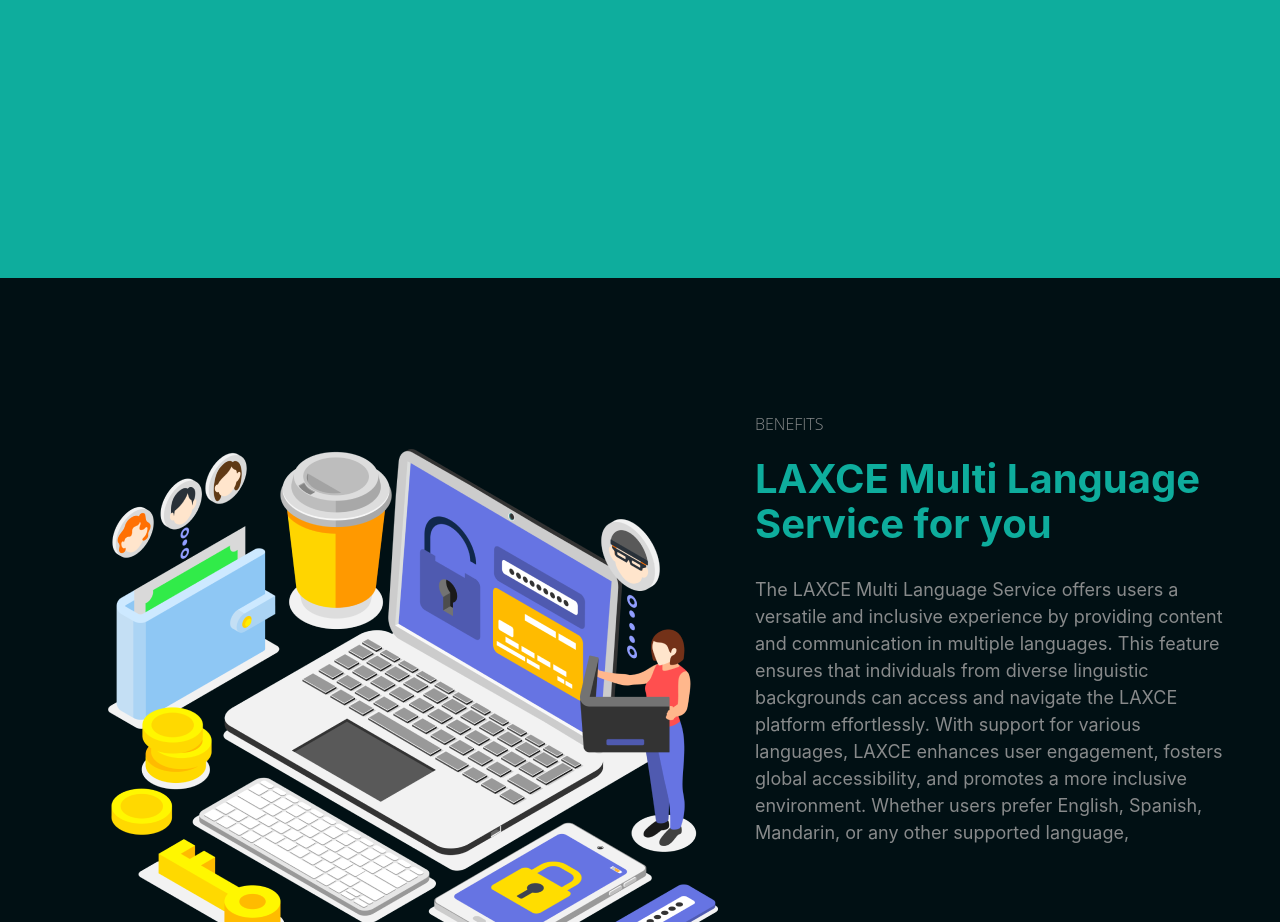
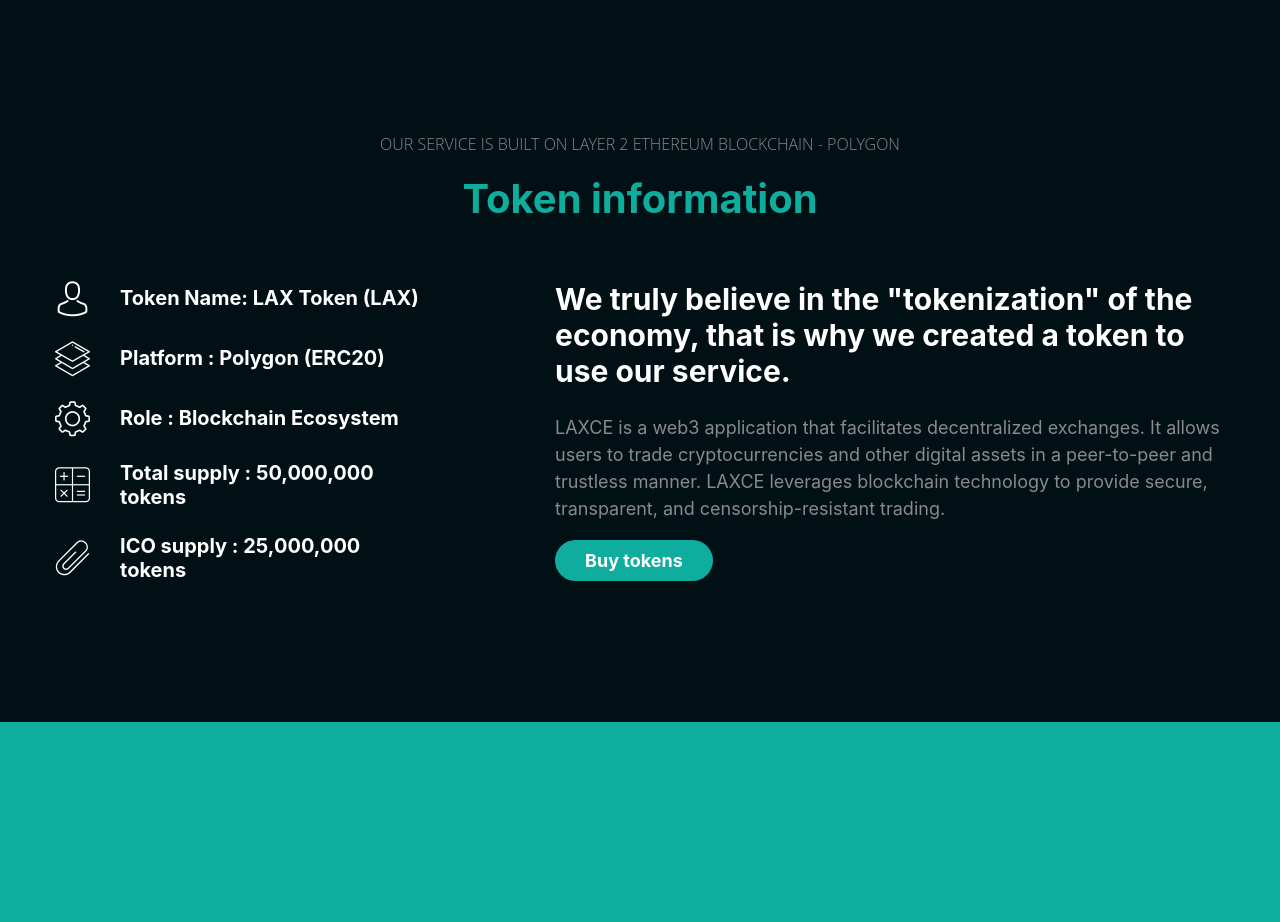
Before and after one commit to manitecno/Laxce-Website, a website: page about.html in a window 1280 px wide. Shown: the part 1180-2102 px from the top of the page. Drawn offline with nearby package versions, Linux system fonts and the light colour scheme.

Commit message:
Changes in Support

```diff
--- a/about.html
+++ b/about.html
@@ -151,6 +151,116 @@
 		</section>
 		<!-- end section -->
 
+
+		<section class="section" style="background: #011014;">
+			<div class=" grid grid--container">
+				<div class="section-heading section-heading--center  col-MB-60">
+					<h5 class="__subtitle">Our service is built on Layer 2 Ethereum Blockchain - Polygon </h5>
+
+					<h2 class="__title" style="color:rgba(14, 173, 157, 1)">Token information</h2>
+				</div>
+
+				<div class="row row--md-between">
+					<div class="col col--md-5 col--lg-4">
+						<div class="list-with-ico">
+							<!-- start item -->
+							<div class="list__item" data-aos="fade-right" data-aos-offset="50">
+								<div class="b-table">
+									<div class="cell v-middle">
+										<i class="ico fontello-avatar"></i>
+									</div>
+
+									<div class="cell v-middle">
+										<h5 style="color: #fff;">Token Name: LAX Token (LAX)</h5>
+									</div>
+								</div>
+							</div>
+							<!-- end item -->
+
+							<!-- start item -->
+							<div class="list__item" data-aos="fade-right" data-aos-offset="50">
+								<div class="b-table">
+									<div class="cell v-middle">
+										<i class="ico fontello-layer"></i>
+									</div>
+
+									<div class="cell v-middle">
+										<h5 style="color: #fff;">Platform : Polygon (ERC20)</h5>
+									</div>
+								</div>
+							</div>
+							<!-- end item -->
+
+							<!-- start item -->
+							<div class="list__item" data-aos="fade-right" data-aos-offset="50">
+								<div class="b-table">
+									<div class="cell v-middle">
+										<i class="ico fontello-settings"></i>
+									</div>
+
+									<div class="cell v-middle">
+										<h5 style="color: #fff;">Role : Blockchain Ecosystem</h5>
+									</div>
+								</div>
+							</div>
+							<!-- end item -->
+
+							<!-- start item -->
+							<div class="list__item" data-aos="fade-right" data-aos-offset="50">
+								<div class="b-table">
+									<div class="cell v-middle">
+										<i class="ico fontello-calculator"></i>
+									</div>
+
+									<div class="cell v-middle">
+										<h5 style="color: #fff;">Total supply : 50,000,000 tokens</h5>
+									</div>
+								</div>
+							</div>
+							<!-- end item -->
+
+							<!-- start item -->
+							<div class="list__item" data-aos="fade-right" data-aos-offset="50">
+								<div class="b-table">
+									<div class="cell v-middle">
+										<i class="ico fontello-attachment"></i>
+									</div>
+
+									<div class="cell v-middle">
+										<h5 style="color: #fff;">ICO supply : 25,000,000 tokens</h5>
+									</div>
+								</div>
+							</div>
+							<!-- end item -->
+						</div>
+					</div>
+
+					<div class="col hide--md col-MB-40"></div>
+
+					<div class="col col--md-7">
+						<div data-aos="fade-up">
+							<h3 style="color: #fff;">We truly believe in the "tokenization" of the economy, that is why
+								we created a token to
+								use our service.</h3>
+
+							<p>
+								LAXCE is a web3 application that facilitates decentralized exchanges. It
+								allows users to trade cryptocurrencies and
+								other digital assets in a peer-to-peer and trustless manner. LAXCE
+								leverages blockchain technology to provide secure,
+								transparent, and censorship-resistant trading.
+							</p>
+
+							<p>
+								<a style="background-color: #0EAD9D;padding: 10px 30px; border-radius: 100px; color:#fff ;font-size: 18px; font-weight: 700;text-decoration: none;"
+									href="http://laxceico.tecnobelite.com/">Buy tokens</a>
+							</p>
+						</div>
+					</div>
+				</div>
+			</div>
+		</section>
+
 		<!-- start section -->
 		<section class="section section--light-blue-bg section--custom-13">
 			<style type="text/css" style="width: 50%; ">
@@ -200,11 +310,20 @@
 					</div>
 				</div>
 			</div>
+
 		</section>
 		<!-- end section -->
 
 		<!-- start section -->
-		<section class="section" style="background: #011014;">
+		<section class="section section--light-blue-bg section--custom-13" style="background: #011014;">
+			<style type="text/css" style="width: 50%; ">
+				.section--custom-13 {
+					/* background-image: url(img/site_l); */
+					background-position: 50% 50%;
+					background-color: #0EAD9D;
+					background-repeat: no-repeat;
+				}
+			</style>
 			<div class="grid grid--container">
 				<div class="row">
 					<div class="col col--md-7">
@@ -253,6 +372,8 @@
 			}
 		</style>
 		</section>
+
+
 		<!-- start section -->
 		<!-- <section class="section section--base-bg">
 			<div class="grid grid--container">
```
Also changed, not shown: index.html (+10 -6 lines), support.html (+8 -2 lines), img/Telegram_logo.svg (added).
